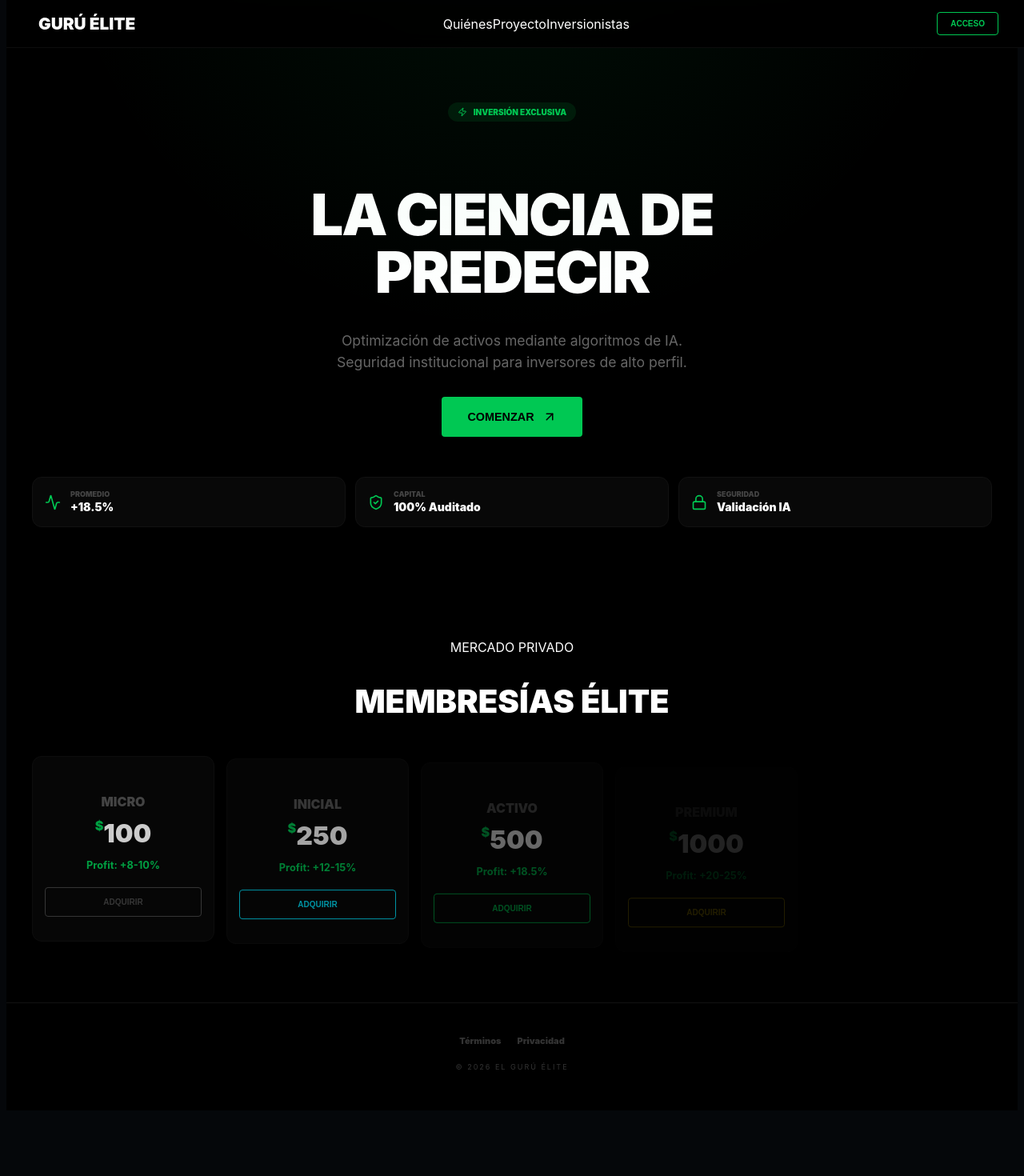
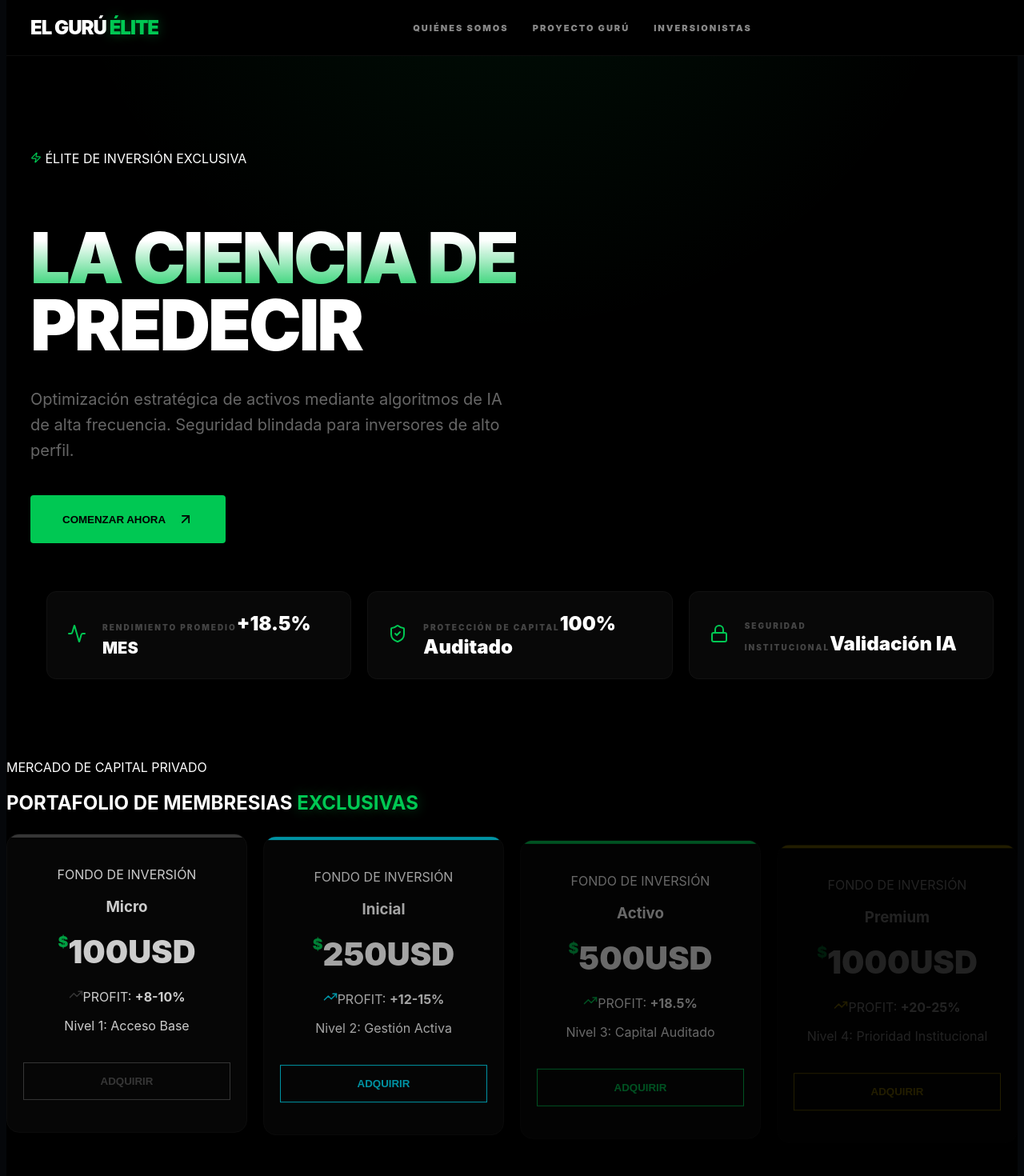
Before and after one commit to DeVx1978/el-guru-elite, a Next.js app: page / in a window 1280 px wide. Shown: the top 1470 px of the page at 80% size. Before the commit the page ends 1396 px from the top, so only its background shows below. Built offline with nearby package versions, Linux system fonts and the light colour scheme.

Commit message:
V26.0: Restauracion visual completa y menu hamburguesa funcional

```diff
--- a/src/app/page.tsx
+++ b/src/app/page.tsx
@@ -2,13 +2,13 @@
 import React, { useState, useEffect } from 'react';
 import { useRouter } from 'next/navigation';
 import {
-  ShieldCheck, ArrowUpRight, Lock, FileText, Scale, Activity, Zap, TrendingUp, Globe, ChevronDown, X
+  ShieldCheck, ArrowUpRight, Lock, FileText, Scale, Activity, Zap, TrendingUp, Globe, ChevronDown, X, Menu
 } from 'lucide-react';
 
 export default function LandingPage() {
   const [loading, setLoading] = useState(true);
   const [isNavigating, setIsNavigating] = useState(false);
-  const [seccionExpandida, setSeccionExpandida] = useState<string | null>(null);
+  const [menuMovilAbierto, setMenuMovilAbierto] = useState(false);
   const [modalAbierto, setModalAbierto] = useState<{titulo: string, contenido: string} | null>(null);
   const router = useRouter();
 
@@ -22,6 +22,7 @@ export default function LandingPage() {
   const ejecutarTransicion = (e: React.MouseEvent, ruta: string) => {
     e.preventDefault();
     setIsNavigating(true);
+    setMenuMovilAbierto(false);
     setTimeout(() => {
       router.push(ruta);
     }, 4000);
@@ -51,6 +52,7 @@ export default function LandingPage() {
       inversionistas: { t: "Inversionistas", c: "Diseñamos portafolios blindados para capitales que buscan rentabilidad constante. Nuestra infraestructura permite una gestión de activos auditada y segura." }
     };
     setModalAbierto({titulo: info[seccion].t, contenido: info[seccion].c});
+    setMenuMovilAbierto(false);
   };
 
   if (loading || isNavigating) {
@@ -72,16 +74,17 @@ export default function LandingPage() {
           </h2>
         </div>
         <style jsx global>{`
-          .splash-master { background: radial-gradient(circle at center, #0a0c10 0%, #000 100%); height: 100vh; display: flex; flex-direction: column; justify-content: center; align-items: center; overflow: hidden; position: fixed; top: 0; left: 0; width: 100%; z-index: 999999; }
-          .loader-container { position: relative; width: clamp(140px, 30vw, 200px); height: clamp(140px, 30vw, 200px); margin-bottom: 30px; }
-          .image-wrapper { width: 100%; height: 100%; border-radius: 50%; overflow: hidden; border: 2px solid #00C853; box-shadow: 0 0 40px rgba(0, 200, 83, 0.4); position: relative; z-index: 2; }
+          .splash-master { background: radial-gradient(circle at center, #0a0c10 0%, #000 100%) !important; height: 100vh; display: flex; flex-direction: column; justify-content: center; align-items: center; overflow: hidden; position: fixed; top: 0; left: 0; width: 100%; z-index: 999999; }
+          .loader-container { position: relative; width: 220px; height: 220px; margin-bottom: 40px; }
+          .image-wrapper { width: 100%; height: 100%; border-radius: 50%; overflow: hidden; border: 2px solid #00C853; box-shadow: 0 0 60px rgba(0, 200, 83, 0.5); position: relative; z-index: 2; }
           .image-wrapper img { width: 100%; height: 100%; object-fit: cover; }
-          .pulse-ring { position: absolute; top: -10%; left: -10%; width: 120%; height: 120%; border: 1px solid #00C853; border-radius: 50%; animation: pulse-master 2s infinite; opacity: 0.3; }
-          .loading-bar-master { width: 200px; height: 1px; background: rgba(255,255,255,0.05); margin-bottom: 15px; }
+          .pulse-ring { position: absolute; top: -15%; left: -15%; width: 130%; height: 130%; border: 2px solid #00C853; border-radius: 50%; animation: pulse-master 2s infinite; opacity: 0.4; }
+          .scan-line { position: absolute; top: 0; left: 0; width: 100%; height: 8px; background: linear-gradient(to right, transparent, #00C853, transparent); box-shadow: 0 0 20px #00C853; z-index: 3; animation: scan-master 3s ease-in-out infinite; }
           .loading-bar-fill { width: 0%; height: 100%; background: #00C853; animation: progress-master 4s linear forwards; }
-          .loading-text-elite { color: #00C853; font-size: 10px; letter-spacing: 4px; font-weight: 300; text-transform: uppercase; }
-          @keyframes pulse-master { 0% { transform: scale(0.9); opacity: 1; } 100% { transform: scale(1.3); opacity: 0; } }
+          .loading-text-elite { color: #00C853; font-size: 11px; letter-spacing: 6px; font-weight: 300; text-transform: uppercase; margin-bottom: 10px; }
+          @keyframes pulse-master { 0% { transform: scale(0.8); opacity: 1; } 100% { transform: scale(1.4); opacity: 0; } }
           @keyframes progress-master { 100% { width: 100%; } }
+          @keyframes scan-master { 0%, 100% { top: 0%; } 50% { top: 100%; } }
         `}</style>
       </div>
     );
@@ -105,63 +108,98 @@ export default function LandingPage() {
       <nav className="navbar-elite">
         <div className="nav-container-master">
           <div className="nav-brand">
-            <span className="brand-text">GURÚ <span className="brand-neon">ÉLITE</span></span>
+            <span className="brand-text">EL GURÚ <span className="brand-neon">ÉLITE</span></span>
           </div>
+
+          {/* MENÚ DESKTOP */}
           <div className="nav-links-desktop">
-            <span onClick={() => abrirInfoSeccion('quienes')} className="link-elite pointer">Quiénes</span>
-            <span onClick={() => abrirInfoSeccion('proyecto')} className="link-elite pointer">Proyecto</span>
+            <span onClick={() => abrirInfoSeccion('quienes')} className="link-elite pointer">Quiénes Somos</span>
+            <span onClick={() => abrirInfoSeccion('proyecto')} className="link-elite pointer">Proyecto Gurú</span>
             <span onClick={() => abrirInfoSeccion('inversionistas')} className="link-elite pointer">Inversionistas</span>
           </div>
-          <button onClick={(e) => ejecutarTransicion(e, '/panel')} className="btn-access-master">ACCESO</button>
+
+          <div className="nav-actions-master">
+            <button onClick={(e) => ejecutarTransicion(e, '/panel')} className="btn-access-master desktop-only">ACCESO EXCLUSIVO</button>
+            <button className="menu-toggle" onClick={() => setMenuMovilAbierto(!menuMovilAbierto)}>
+              {menuMovilAbierto ? <X size={28} color="#00C853" /> : <Menu size={28} color="#00C853" />}
+            </button>
+          </div>
+        </div>
+
+        {/* MENÚ MÓVIL (HAMBURGUESA) */}
+        <div className={`mobile-menu-overlay ${menuMovilAbierto ? 'active' : ''}`}>
+           <span onClick={() => abrirInfoSeccion('quienes')} className="mobile-link">Quiénes Somos</span>
+           <span onClick={() => abrirInfoSeccion('proyecto')} className="mobile-link">Proyecto Gurú</span>
+           <span onClick={() => abrirInfoSeccion('inversionistas')} className="mobile-link">Inversionistas</span>
+           <button onClick={(e) => ejecutarTransicion(e, '/panel')} className="btn-mobile-access">ACCESO EXCLUSIVO</button>
         </div>
       </nav>
 
       <section className="hero-elite">
         <div className="hero-layout">
-          <div className="hero-status-tag"><Zap size={12} color="#00C853" /> INVERSIÓN EXCLUSIVA</div>
+          <div className="hero-info-text">
+            <div className="hero-status-tag"><Zap size={14} color="#00C853" /> ÉLITE DE INVERSIÓN EXCLUSIVA</div>
             <h1 className="hero-main-title">
               <span className="text-glow-neon">LA CIENCIA DE</span> <br/>
               PREDECIR
             </h1>
             <p className="hero-subtext">
-            Optimización de activos mediante algoritmos de IA.
-            Seguridad institucional para inversores de alto perfil.
+              Optimización estratégica de activos mediante algoritmos de IA de alta frecuencia.
+              Seguridad blindada para inversores de alto perfil.
             </p>
+            <div className="hero-cta-btn-group">
               <button onClick={(e) => ejecutarTransicion(e, '/unete')} className="btn-hero-primary">
-            COMENZAR <ArrowUpRight size={18} />
+                COMENZAR AHORA <ArrowUpRight size={20} />
               </button>
+            </div>
+          </div>
         </div>
 
         <div className="hero-visuals-horizontal">
-          {[
-            { icon: Activity, label: "PROMEDIO", val: "+18.5%" },
-            { icon: ShieldCheck, label: "CAPITAL", val: "100% Auditado" },
-            { icon: Lock, label: "SEGURIDAD", val: "Validación IA" }
-          ].map((item, i) => (
-            <div key={i} className="stat-card-horizontal glass-effect">
-              <item.icon color="#00C853" size={20} />
+          <div className="master-glow-orb"></div>
+          <div className="stat-card-horizontal glass-effect">
+            <div className="stat-icon-glow"><Activity color="#00C853" size={24} /></div>
             <div className="stat-info">
-                <span className="stat-label">{item.label}</span>
-                <span className="stat-value">{item.val}</span>
+              <span className="stat-label">RENDIMIENTO PROMEDIO</span>
+              <span className="stat-value">+18.5% <small>MES</small></span>
             </div>
           </div>
-          ))}
+          <div className="stat-card-horizontal glass-effect">
+            <div className="stat-icon-glow"><ShieldCheck color="#00C853" size={24} /></div>
+            <div className="stat-info">
+              <span className="stat-label">PROTECCIÓN DE CAPITAL</span>
+              <span className="stat-value">100% Auditado</span>
+            </div>
+          </div>
+          <div className="stat-card-horizontal glass-effect">
+            <div className="stat-icon-glow"><Lock color="#00C853" size={24} /></div>
+            <div className="stat-info">
+              <span className="stat-label">SEGURIDAD INSTITUCIONAL</span>
+              <span className="stat-value">Validación IA</span>
+            </div>
+          </div>
         </div>
       </section>
 
-      <section className="plans-section-luxe">
+      {/* RESTO DE SECCIONES (MEMBRESÍAS) SE MANTIENEN IGUAL */}
+      <section id="proyecto-inversionistas" className="plans-section-luxe">
         <div className="section-header-luxe">
-          <span className="header-tag-luxe">MERCADO PRIVADO</span>
-          <h2 className="header-title-luxe">MEMBRESÍAS <span className="brand-neon">ÉLITE</span></h2>
+          <span className="header-tag-luxe">MERCADO DE CAPITAL PRIVADO</span>
+          <h2 className="header-title-luxe">PORTAFOLIO DE MEMBRESIAS <span className="brand-neon">EXCLUSIVAS</span></h2>
+          <div className="header-line-luxe"></div>
         </div>
         <div className="plans-grid-luxe">
           {membresias.map((plan) => (
-            <div key={plan.name} className="membership-card-luxe fade-up-card" style={{animationDelay: plan.delay, '--card-color': plan.color} as React.CSSProperties}>
+            <div key={plan.name} className="membership-card-luxe fade-up-card shadow-hover" style={{animationDelay: plan.delay, '--card-color': plan.color} as React.CSSProperties}>
               <div className="card-energy-bar"></div>
               <div className="m-card-inner">
-                <h3 className="m-card-name">{plan.name}</h3>
-                <div className="m-card-price"><span>$</span>{plan.price}</div>
-                <p className="m-card-profit">Profit: {plan.profit}</p>
+                <div className="m-card-header"><span className="m-fondo-tag">FONDO DE INVERSIÓN</span><h3 className="m-card-name">{plan.name}</h3></div>
+                <div className="m-card-body">
+                  <div className="m-card-price"><span className="m-sign">$</span><span className="m-num">{plan.price}</span><span className="m-usd">USD</span></div>
+                  <div className="m-card-profit"><TrendingUp size={18} color={plan.color} /><span>PROFIT: <strong>{plan.profit}</strong></span></div>
+                  <div className="m-divider-luxe"></div>
+                  <p className="m-perk-text">{plan.perk}</p>
+                </div>
                 <button onClick={(e) => ejecutarTransicion(e, '/unete')} className="btn-m-acquire">ADQUIRIR</button>
               </div>
             </div>
@@ -171,52 +209,59 @@ export default function LandingPage() {
 
       <footer className="footer-elite-master">
         <div className="footer-links-row">
-          <span className="f-item-elite" onClick={() => abrirLegal('terminos')}>Términos</span>
-          <span className="f-item-elite" onClick={() => abrirLegal('privacidad')}>Privacidad</span>
+          <span className="f-item-elite" onClick={() => abrirLegal('terminos')}><Scale size={16} color="#00C853" /> Términos</span>
+          <span className="f-item-elite" onClick={() => abrirLegal('privacidad')}><FileText size={16} color="#00C853" /> Privacidad</span>
         </div>
-        <p className="f-copyright-text">© 2026 EL GURÚ ÉLITE</p>
+        <p className="f-copyright-text">© 2026 EL GURÚ ÉLITE. TODOS LOS DERECHOS RESERVADOS.</p>
       </footer>
 
       <style jsx global>{`
         :root { --neon: #00C853; }
-        .elite-landing-master { background-color: #000; color: white; min-height: 100vh; font-family: 'Inter', sans-serif; overflow-x: hidden; padding-top: 60px; }
+        .elite-landing-master { background-color: #000; color: white; min-height: 100vh; font-family: 'Inter', sans-serif; overflow-x: hidden; padding-top: 80px; }
 
-        /* NAVBAR COMPACTA */
-        .navbar-elite { width: 100%; position: fixed; top: 0; z-index: 1000; background: rgba(0, 0, 0, 0.9); border-bottom: 1px solid rgba(255,255,255,0.05); backdrop-filter: blur(10px); }
-        .nav-container-master { max-width: 1200px; margin: 0 auto; padding: 15px 20px; display: flex; justify-content: space-between; align-items: center; }
-        .brand-text { font-weight: 900; font-size: clamp(1rem, 4vw, 1.3rem); }
-        .btn-access-master { border: 1px solid var(--neon); color: var(--neon); padding: 8px 16px; border-radius: 4px; font-weight: 900; font-size: 10px; background: transparent; cursor: pointer; }
+        /* NAVBAR RESPONSIVA */
+        .navbar-elite { width: 100%; position: fixed; top: 0; z-index: 1000; background: rgba(0, 0, 0, 0.95); border-bottom: 1px solid rgba(255,255,255,0.05); backdrop-filter: blur(20px); }
+        .nav-container-master { max-width: 1400px; margin: 0 auto; padding: 20px 30px; display: flex; justify-content: space-between; align-items: center; }
+        .brand-text { font-weight: 900; font-size: 1.5rem; letter-spacing: -1px; }
+        .brand-neon { color: var(--neon); text-shadow: 0 0 15px rgba(0,200,83,0.4); }
 
-        /* HERO AJUSTADO */
-        .hero-elite { max-width: 1200px; margin: 0 auto; padding: 60px 20px; text-align: center; }
-        .hero-layout { display: flex; flex-direction: column; align-items: center; }
-        .hero-status-tag { background: rgba(0,200,83,0.1); padding: 6px 12px; border-radius: 20px; color: var(--neon); font-size: 10px; font-weight: 900; margin-bottom: 20px; display: flex; gap: 8px; align-items: center; }
-        .hero-main-title { font-size: clamp(2.2rem, 10vw, 4.5rem); font-weight: 900; line-height: 1; margin-bottom: 20px; letter-spacing: -2px; }
-        .hero-subtext { color: #666; font-size: clamp(0.9rem, 3vw, 1.1rem); line-height: 1.5; margin-bottom: 30px; max-width: 500px; }
-        .btn-hero-primary { background: var(--neon); color: black; border: none; padding: 16px 32px; border-radius: 4px; font-weight: 900; display: flex; align-items: center; gap: 10px; cursor: pointer; font-size: 0.9rem; }
+        .nav-links-desktop { display: none; gap: 30px; }
+        @media (min-width: 1024px) { .nav-links-desktop { display: flex; } }
+        .link-elite { color: #888; text-transform: uppercase; font-size: 11px; font-weight: 900; letter-spacing: 2px; transition: 0.3s; cursor: pointer; }
+        .link-elite:hover { color: var(--neon); }
 
-        /* STATS COMPACTOS */
-        .hero-visuals-horizontal { display: grid; grid-template-columns: repeat(auto-fit, minmax(140px, 1fr)); gap: 12px; margin-top: 50px; width: 100%; }
-        .stat-card-horizontal { background: #080808; border: 1px solid #111; border-radius: 12px; padding: 15px; display: flex; align-items: center; gap: 12px; text-align: left; }
-        .stat-label { font-size: 9px; color: #444; font-weight: 900; display: block; }
-        .stat-value { font-size: 14px; font-weight: 900; color: white; }
+        .menu-toggle { display: block; background: none; border: none; cursor: pointer; }
+        @media (min-width: 1024px) { .menu-toggle { display: none; } .desktop-only { display: block; } }
+        .desktop-only { display: none; }
 
-        /* MEMBRESÍAS RESPONSIVAS */
-        .plans-section-luxe { padding: 80px 20px; max-width: 1200px; margin: 0 auto; }
-        .section-header-luxe { text-align: center; margin-bottom: 40px; }
-        .header-title-luxe { font-size: clamp(1.8rem, 5vw, 2.5rem); font-weight: 900; }
-        .plans-grid-luxe { display: grid; grid-template-columns: repeat(auto-fit, minmax(180px, 1fr)); gap: 15px; }
-        .membership-card-luxe { background: #080808; border: 1px solid #111; border-radius: 12px; padding: 30px 15px; text-align: center; position: relative; transition: 0.3s; }
-        .m-card-name { font-size: 1rem; font-weight: 900; margin-bottom: 10px; text-transform: uppercase; color: #555; }
-        .m-card-price { font-size: 2rem; font-weight: 900; color: white; margin-bottom: 10px; }
-        .m-card-price span { font-size: 1rem; color: var(--neon); vertical-align: top; }
-        .m-card-profit { font-size: 0.8rem; color: #00C853; font-weight: bold; margin-bottom: 20px; }
-        .btn-m-acquire { width: 100%; padding: 12px; background: transparent; border: 1px solid var(--card-color); color: var(--card-color); font-weight: 900; border-radius: 4px; cursor: pointer; font-size: 10px; }
+        /* MENÚ MÓVIL ESTILO GURÚ */
+        .mobile-menu-overlay { position: fixed; top: 80px; left: 0; width: 100%; height: 0; background: #000; overflow: hidden; transition: 0.5s cubic-bezier(0.19, 1, 0.22, 1); display: flex; flex-direction: column; align-items: center; justify-content: center; gap: 30px; z-index: 999; }
+        .mobile-menu-overlay.active { height: calc(100vh - 80px); }
+        .mobile-link { color: white; font-size: 1.5rem; font-weight: 900; text-transform: uppercase; letter-spacing: 3px; }
+        .btn-mobile-access { background: var(--neon); color: black; border: none; padding: 15px 30px; border-radius: 4px; font-weight: 900; }
 
-        .footer-elite-master { padding: 40px 20px; text-align: center; border-top: 1px solid #111; color: #333; }
-        .footer-links-row { display: flex; justify-content: center; gap: 20px; margin-bottom: 20px; }
-        .f-item-elite { font-size: 11px; font-weight: 900; cursor: pointer; }
-        .f-copyright-text { font-size: 9px; letter-spacing: 2px; }
+        /* HERO RECTIFICADO (EL DEGRADADO BLANCO/VERDE) */
+        .hero-elite { max-width: 1400px; margin: 0 auto; padding: 100px 30px; }
+        .hero-main-title { font-size: clamp(2.8rem, 8vw, 5.5rem); font-weight: 900; line-height: 0.95; margin-bottom: 35px; letter-spacing: -3px; text-align: left; }
+        .text-glow-neon { background: linear-gradient(180deg, #fff 30%, var(--neon) 100%); -webkit-background-clip: text; -webkit-text-fill-color: transparent; }
+        .hero-subtext { color: #666; font-size: 1.25rem; line-height: 1.6; max-width: 600px; margin-bottom: 40px; }
+        .btn-hero-primary { background: var(--neon); color: black; border: none; padding: 20px 40px; border-radius: 4px; font-weight: 900; display: flex; align-items: center; gap: 15px; cursor: pointer; }
+
+        /* STATS CARDS */
+        .hero-visuals-horizontal { display: flex; flex-direction: column; gap: 20px; margin-top: 60px; }
+        @media (min-width: 1024px) { .hero-visuals-horizontal { flex-direction: row; } }
+        .stat-card-horizontal { background: rgba(10,10,10,0.8); border: 1px solid #111; padding: 25px; border-radius: 12px; display: flex; align-items: center; gap: 20px; flex: 1; }
+        .stat-label { font-size: 10px; color: #444; font-weight: 900; letter-spacing: 2px; }
+        .stat-value { font-size: 1.5rem; font-weight: 900; }
+
+        /* PLANES GRID */
+        .plans-grid-luxe { display: grid; grid-template-columns: repeat(auto-fit, minmax(250px, 1fr)); gap: 20px; }
+        .membership-card-luxe { background: #080808; border: 1px solid #111; border-radius: 16px; padding: 40px 20px; position: relative; overflow: hidden; transition: 0.4s; text-align: center; }
+        .membership-card-luxe:hover { border-color: var(--card-color); transform: translateY(-10px); }
+        .card-energy-bar { position: absolute; top:0; left:0; width: 100%; height: 4px; background: var(--card-color); }
+        .m-card-price { font-size: 2.5rem; font-weight: 900; margin: 20px 0; }
+        .m-card-price .m-sign { color: var(--neon); font-size: 1.2rem; vertical-align: top; }
+        .btn-m-acquire { width: 100%; padding: 15px; background: transparent; border: 1px solid var(--card-color); color: var(--card-color); font-weight: 900; cursor: pointer; margin-top: 20px; }
 
         @keyframes progress-master { 100% { width: 100%; } }
         .fade-up-card { opacity: 0; animation: fadeUp 0.8s ease forwards; }
```
Lines whose indentation alone changed are shown as unchanged.
